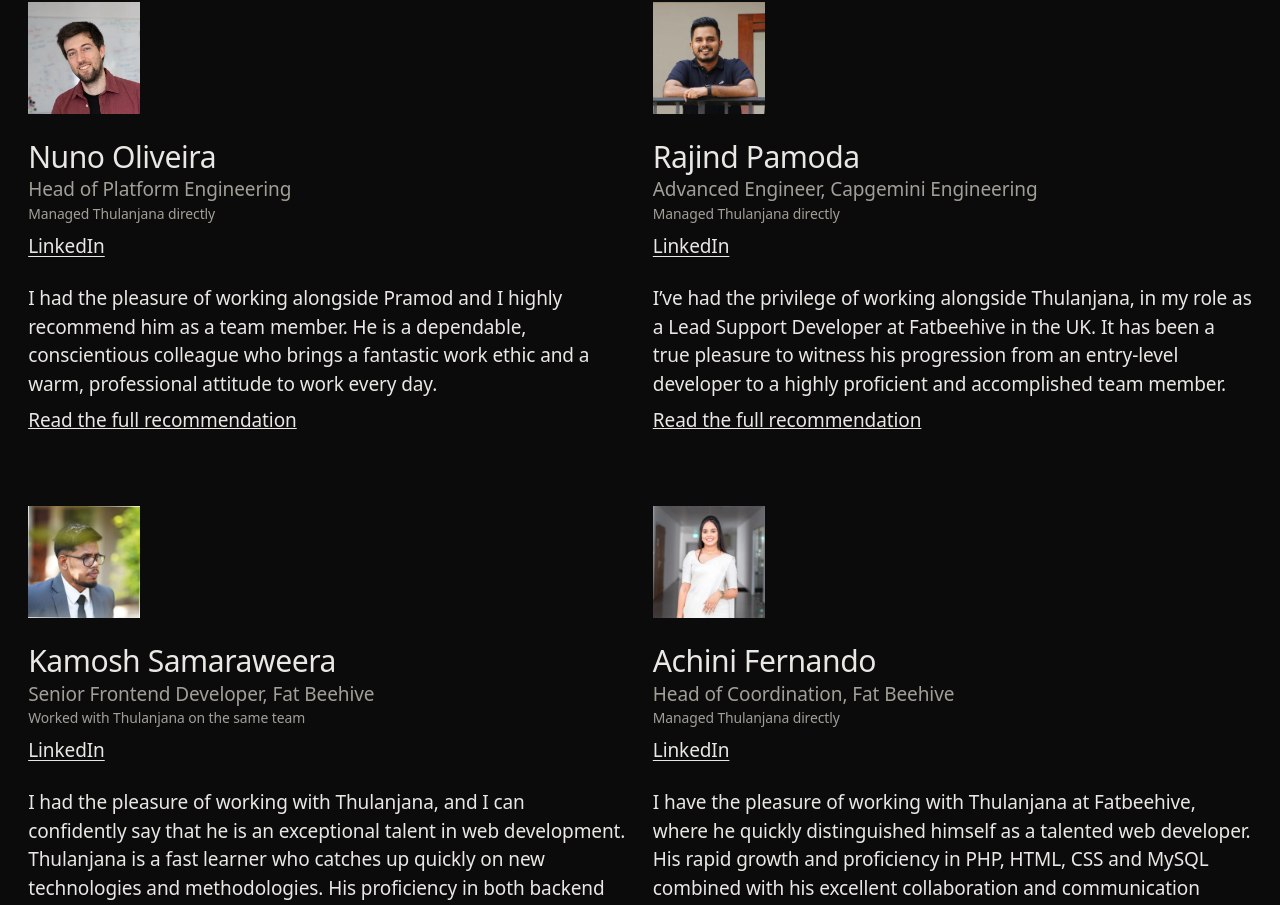
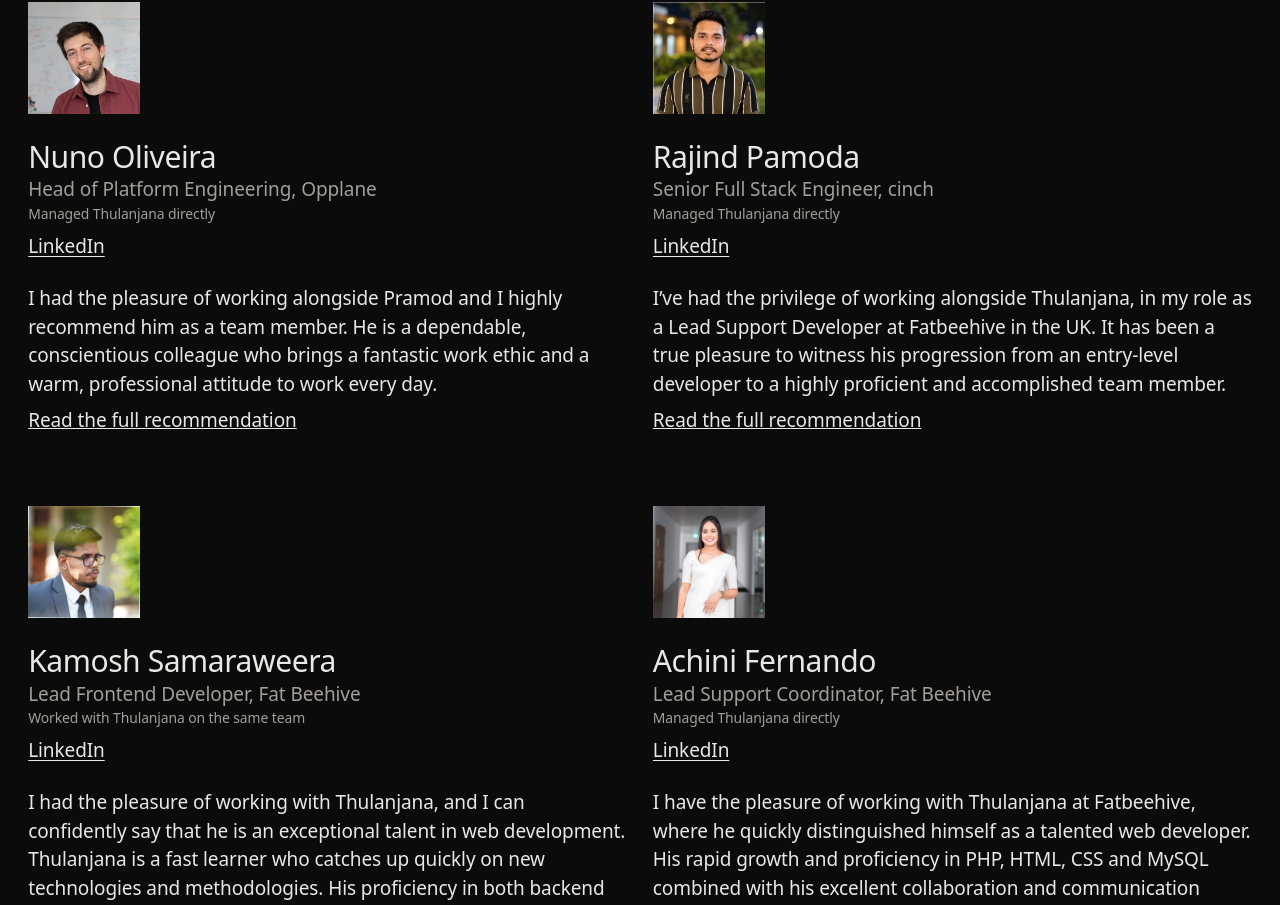
Before and after one commit to ThulanjanaGit/thulanjana-portfolio, a React (Vite) app: page / in a window 1280 px wide. Shown: the part 6546-7451 px from the top of the page. Built offline with nearby package versions, Linux system fonts and the light colour scheme.

Commit message:
feat: update recommenders' current roles and Rajind's photo

```diff
--- a/src/data/recommendations.ts
+++ b/src/data/recommendations.ts
@@ -8,6 +8,7 @@ export const RECOMMENDATIONS: Recommendation[] = [
   {
     name: "Nuno Oliveira",
     role: "Head of Platform Engineering",
+    organisation: "Opplane",
     relationship: "Managed Thulanjana directly",
     paragraphs: [
       "I had the pleasure of working alongside Pramod and I highly recommend him as a team member. He is a dependable, conscientious colleague who brings a fantastic work ethic and a warm, professional attitude to work every day.",
@@ -18,8 +19,8 @@ export const RECOMMENDATIONS: Recommendation[] = [
   },
   {
     name: "Rajind Pamoda",
-    role: "Advanced Engineer",
-    organisation: "Capgemini Engineering",
+    role: "Senior Full Stack Engineer",
+    organisation: "cinch",
     relationship: "Managed Thulanjana directly",
     paragraphs: [
       "I’ve had the privilege of working alongside Thulanjana, in my role as a Lead Support Developer at Fatbeehive in the UK. It has been a true pleasure to witness his progression from an entry-level developer to a highly proficient and accomplished team member.",
@@ -32,7 +33,7 @@ export const RECOMMENDATIONS: Recommendation[] = [
   },
   {
     name: "Kamosh Samaraweera",
-    role: "Senior Frontend Developer",
+    role: "Lead Frontend Developer",
     organisation: "Fat Beehive",
     relationship: "Worked with Thulanjana on the same team",
     excerpt: ["An exceptional talent", "in web development."],
@@ -45,7 +46,7 @@ export const RECOMMENDATIONS: Recommendation[] = [
   },
   {
     name: "Achini Fernando",
-    role: "Head of Coordination",
+    role: "Lead Support Coordinator",
     organisation: "Fat Beehive",
     relationship: "Managed Thulanjana directly",
     paragraphs: [
```
Also changed, not shown: src/assets/recommendations/rajind-pamoda.webp.
